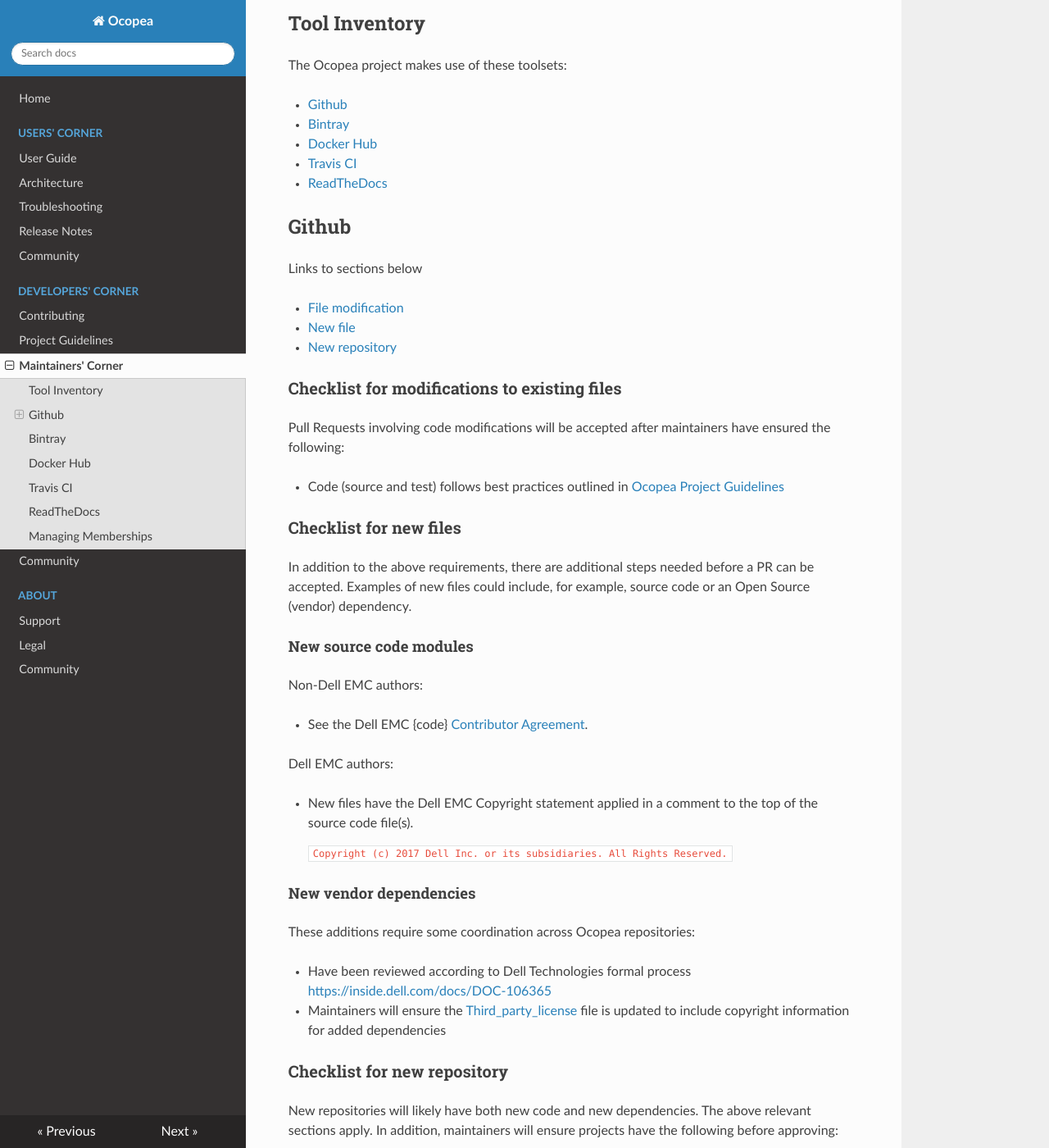
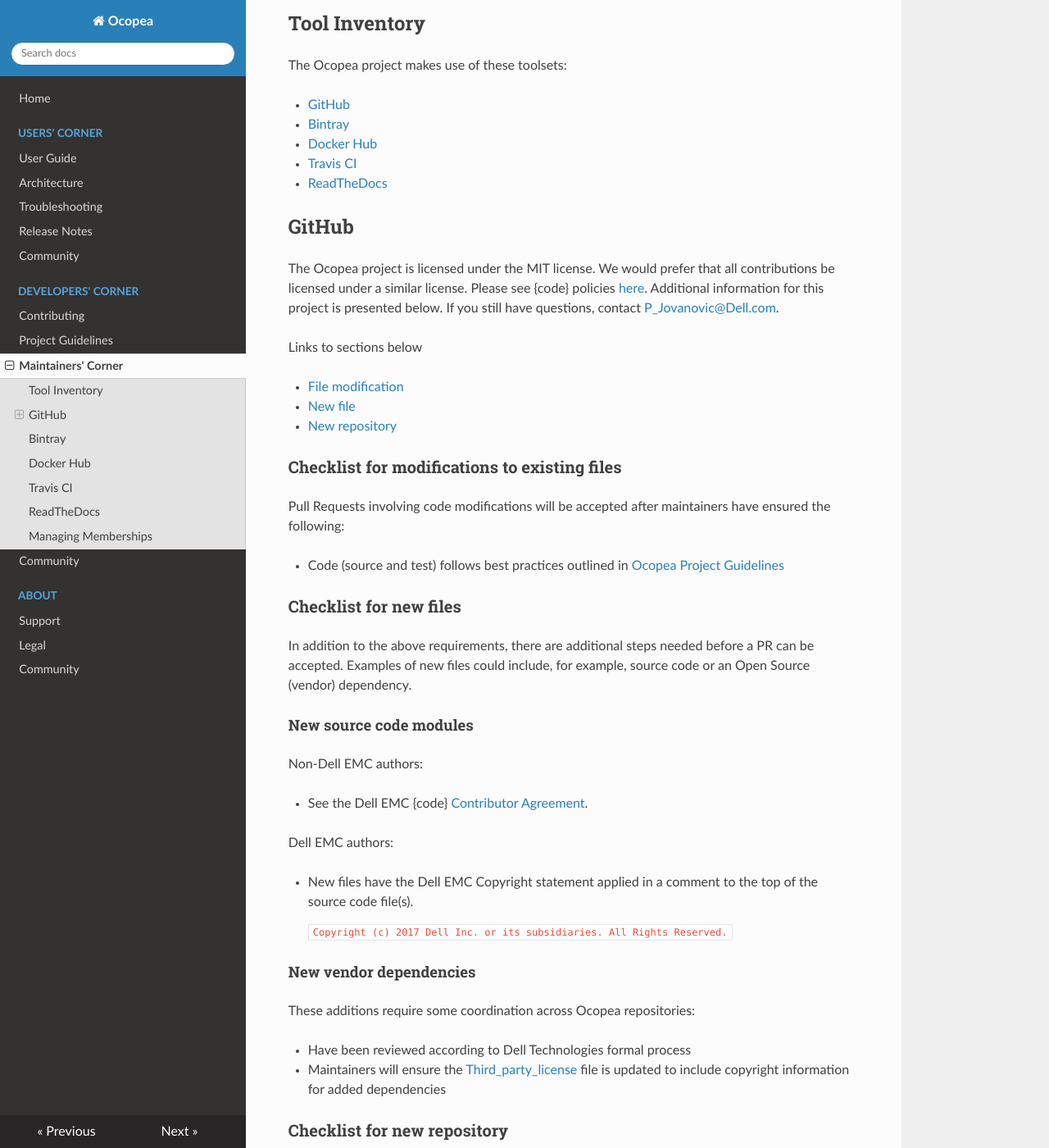
Before and after one commit to ocopea/documentation, an MkDocs documentation site: the page built from docs/maintainers_corner.md, in a window 1280 px wide and 1400 px high, scrolled down 317 px. Shown: the whole window at 82% size. Built offline with MkDocs 1.6.1, drawn with Linux system fonts in a browser that asks for light colours; nearby versions of some CDN libraries; old or Windows-style settings are respelled for this version of MkDocs.

```diff
--- a/docs/maintainers_corner.md
+++ b/docs/maintainers_corner.md
@@ -12,13 +12,19 @@ other requirements of this project.
 
 The Ocopea project makes use of these toolsets:
 
-* [Github](maintainers_corner.md#github)
+* [GitHub](maintainers_corner.md#github)
 * [Bintray](maintainers_corner.md#bintray)
 * [Docker Hub](maintainers_corner.md#docker-hub)
 * [Travis CI](maintainers_corner.md#travis-ci)
 * [ReadTheDocs](maintainers_corner.md#readthedocs)
 
-## Github
+## GitHub
+
+The Ocopea project is licensed under the MIT license.  We would prefer that all
+contributions be licensed under a similar license.  Please see {code} policies
+[here](https://github.com/codedellemc/codedellemc.github.io/wiki/How-to-contribute-to-%7Bcode%7D-and-add-your-project).
+Additional information for this project is presented below.  If you still have
+questions, contact <mailto:P_Jovanovic@Dell.com>.
 
 Links to sections below
 
@@ -55,7 +61,6 @@ top of the source code file(s).
 These additions require some coordination across Ocopea repositories:
 
 * Have been reviewed according to Dell Technologies formal process
-[https://inside.dell.com/docs/DOC-106365](https://inside.dell.com/docs/DOC-106365)
 * Maintainers will ensure the
 [Third_party_license](https://github.com/ocopea/documentation/blob/master/Third_party_license)
 file is updated to include copyright information for added dependencies
@@ -109,7 +114,7 @@ members for ReadTheDocs project is managed on that site, and ReadTheDocs member
 accounts can be added or removed.
 
 The webhook can be viewed and managed from
-[github](https://github.com/ocopea/documentation/settings/hooks/17174029),
+[GitHub](https://github.com/ocopea/documentation/settings/hooks/17174029),
 including temporary or permanent deactivation.  The set of events that trigger
 the webhook can be refined there as needed.
 
```
